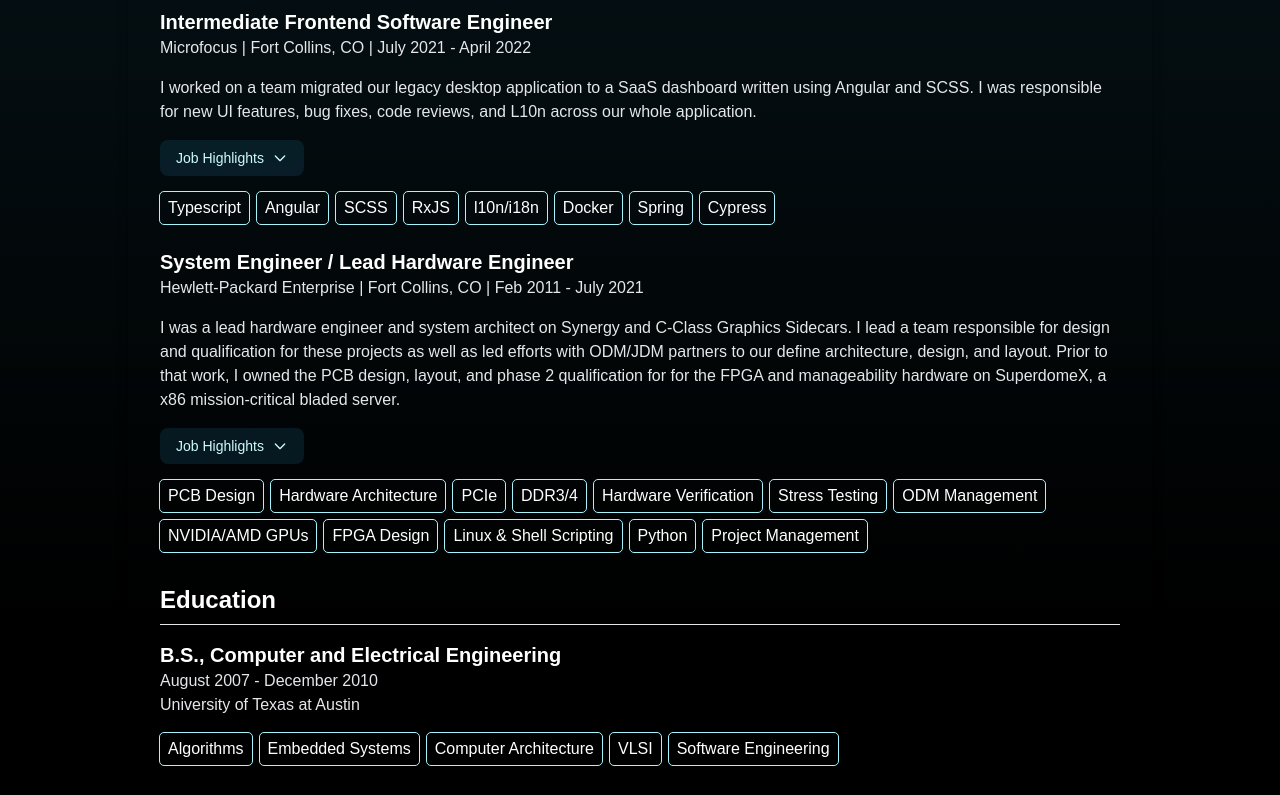
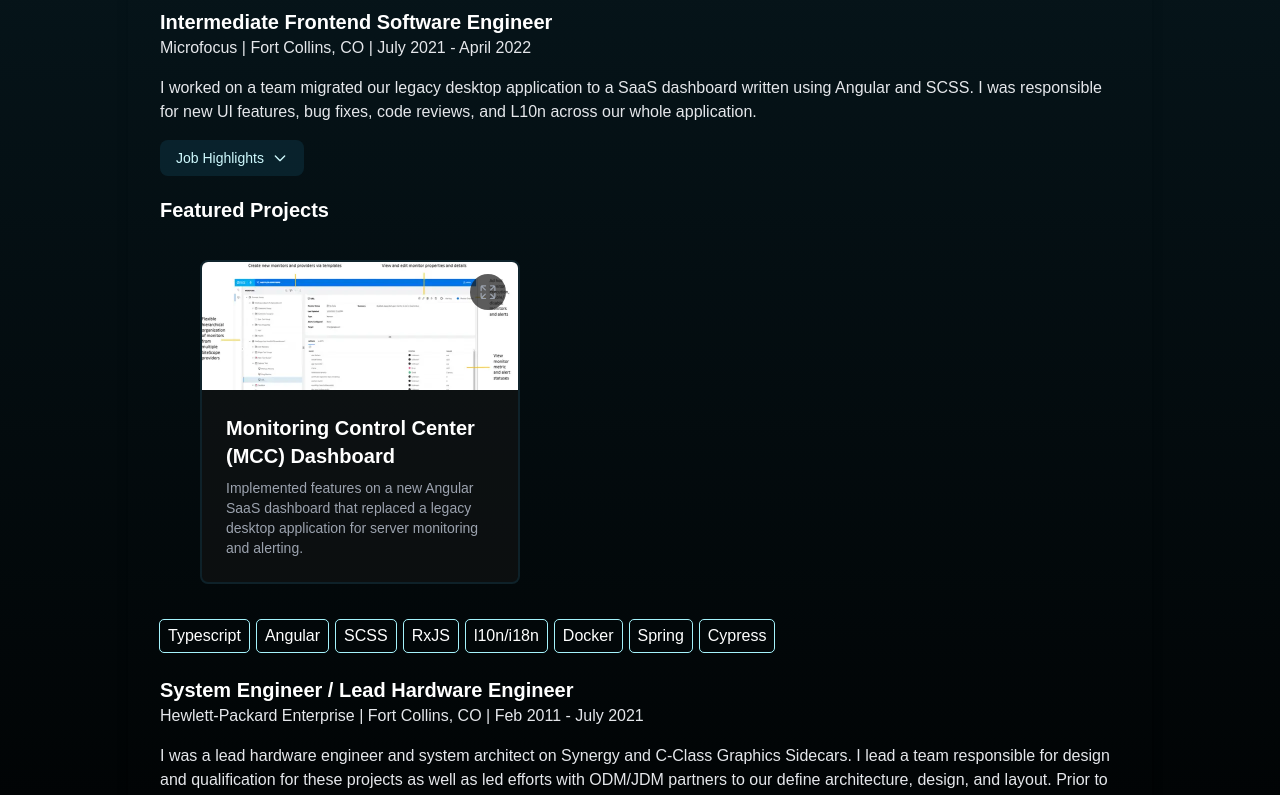
Before and after one commit to NikS-44/personal-portfolio, a Next.js app: page / in a window 1280 px wide. Shown: the part 1797-2592 px from the top of the page. Built offline with nearby package versions, Linux system fonts and the light colour scheme.

Commit message:
feat: add mcc thumbnails

```diff
--- a/app/components/homepage/Resume.tsx
+++ b/app/components/homepage/Resume.tsx
@@ -7,6 +7,8 @@ import latencyThumbnail from "@/app/assets/latency-thumbnail.webp";
 import latency from "@/app/assets/latency.gif";
 import accessibilityThumbnail from "@/app/assets/accessibility-thumbnail.webp";
 import accessibility from "@/app/assets/shopbop-accessibility.gif";
+import microfocusMccThumbnail from "@/app/assets/microfocus-mcc-thumbnail.webp";
+import microfocusMcc from "@/app/assets/microfocus-mcc.png";
 import { Project, ProjectCarousel } from "@/app/components/projects/ProjectComponents";
 import { useState } from "react";
 
@@ -56,6 +58,23 @@ const AMAZON_PROJECTS: Project[] = [
       altText: "Accessibility Demo",
       width: 1115,
       height: 815,
+    },
+  },
+];
+
+const MICROFOCUS_PROJECTS: Project[] = [
+  {
+    id: "microfocus-overview",
+    title: "Monitoring Control Center (MCC) Dashboard",
+    description:
+      "Implemented features on a new Angular SaaS dashboard that replaced a legacy desktop application for server monitoring and alerting.",
+    thumbnail: microfocusMccThumbnail,
+    details: {
+      image: microfocusMcc,
+      title: "SaaS dashboard for Server Monitoring",
+      altText: "SaaS dashboard for Server Monitoring",
+      width: 923,
+      height: 453,
     },
   },
 ];
@@ -224,6 +243,7 @@ const Resume = () => {
               Implemented translations for our whole app and become the team&apos;s SME on translation best practices.
             </li>
           </ExpandableSection>
+          <ProjectCarousel projects={MICROFOCUS_PROJECTS} />
           <Badges badges={MICROFOCUS_SKILLS} />
         </div>
         <div ref={hpeRef} className="mt-6 opacity-0">
--- a/app/components/projects/ProjectComponents.tsx
+++ b/app/components/projects/ProjectComponents.tsx
@@ -101,7 +101,8 @@ export const ProjectCarousel: React.FC<ProjectCarouselProps> = ({ projects }) =>
   return (
     <div className="relative mx-auto my-5 max-w-screen-lg">
       <h2 className="mb-5 text-center text-xl font-bold text-white lg:text-start">Featured Projects</h2>
-      <div className="flex items-center">
+      <div className="flex items-center justify-center lg:justify-start">
+        {projects.length > 1 && (
           <button
             onClick={() => handleScroll("left")}
             className="absolute left-0 z-10 rounded-full bg-cyan-900/80 p-2 text-white transition-colors hover:bg-cyan-800"
@@ -110,6 +111,7 @@ export const ProjectCarousel: React.FC<ProjectCarouselProps> = ({ projects }) =>
               <path strokeLinecap="round" strokeLinejoin="round" strokeWidth={2} d="M15 19l-7-7 7-7" />
             </svg>
           </button>
+        )}
 
         <div ref={scrollContainerRef} className="no-scrollbar flex gap-4 overflow-x-auto scroll-smooth p-4 lg:px-8">
           {projects.map((project, index) => (
@@ -124,6 +126,7 @@ export const ProjectCarousel: React.FC<ProjectCarouselProps> = ({ projects }) =>
           ))}
         </div>
 
+        {projects.length > 1 && (
           <button
             onClick={() => handleScroll("right")}
             className="absolute right-0 z-10 rounded-full bg-cyan-900/80 p-2 text-white transition-colors hover:bg-cyan-800"
@@ -132,6 +135,7 @@ export const ProjectCarousel: React.FC<ProjectCarouselProps> = ({ projects }) =>
               <path strokeLinecap="round" strokeLinejoin="round" strokeWidth={2} d="M9 5l7 7-7 7" />
             </svg>
           </button>
+        )}
       </div>
       {selectedProject && selectedProject.details && (
         <ImageModal
```
Also changed, not shown: app/assets/microfocus-mcc-thumbnail.webp (added), app/assets/microfocus-mcc.png (added). Lines whose indentation alone changed are shown as unchanged.
